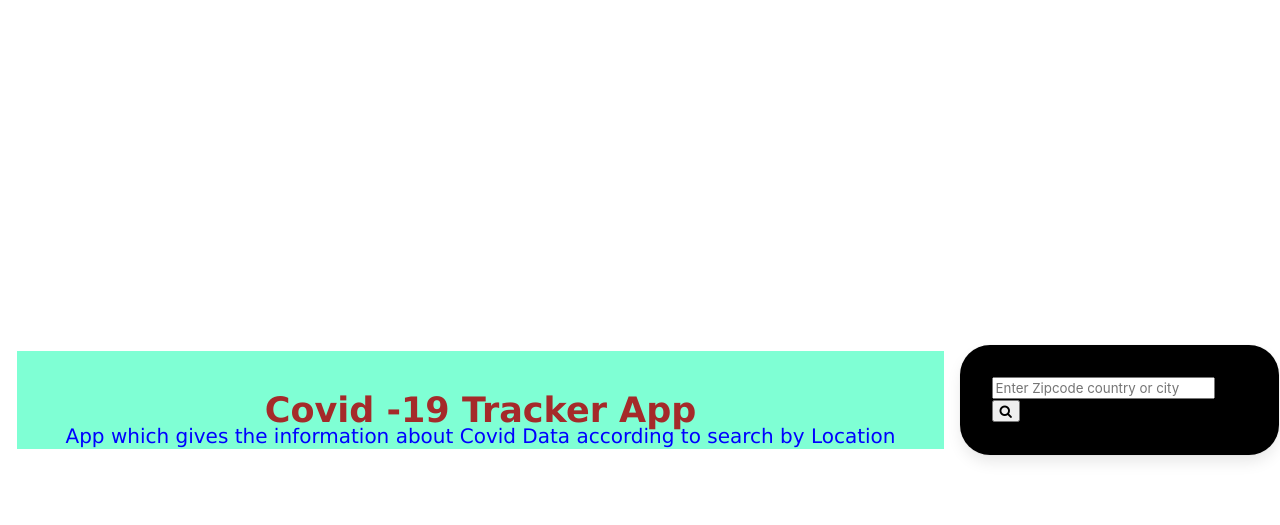
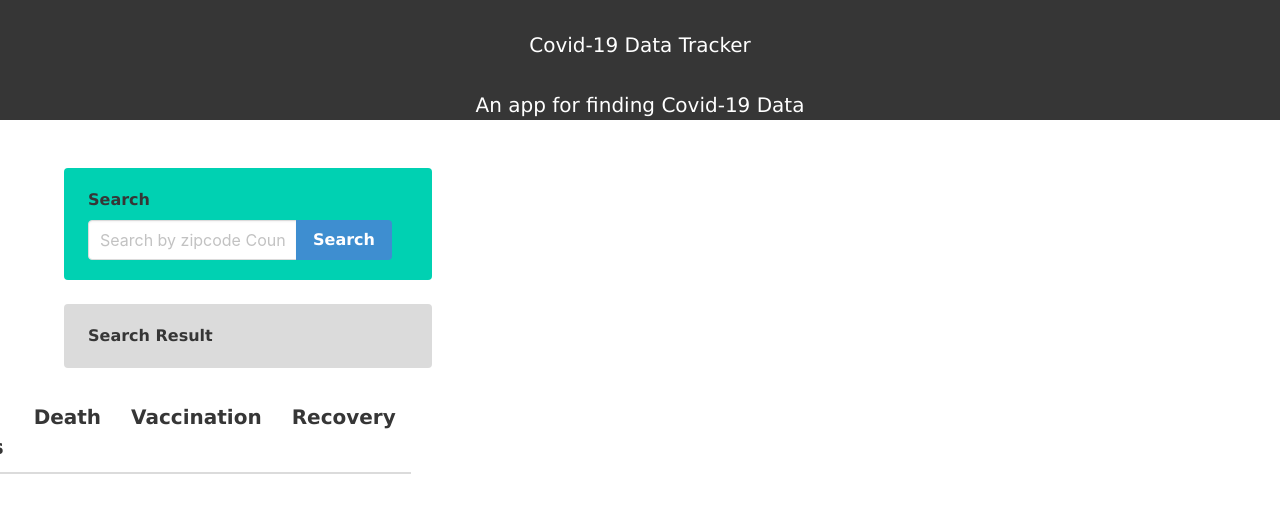
Before and after one commit to 73gs514/COVID-19-Tracker, a plain HTML site: page index.html in a window 1280 px wide. Drawn offline with nearby package versions, Linux system fonts and the light colour scheme; no server answers.

Commit message:
Update Index.html

```diff
--- a/assets/css/style.css
+++ b/assets/css/style.css
@@ -1,60 +1,26 @@
 body {
-    display: flex;
-    justify-content: center;
-    align-items: center;
-    height: 100vh;
-    margin: 0;
+    font-size: 20px;
     font-family: 'Lucida Sans', 'Lucida Sans Regular', 'Lucida Grande', 'Lucida Sans Unicode', Geneva, Verdana, sans-serif;
-    /*background-image: url('https://media.istockphoto.com/photos/mutating-virus-variant-picture-id1356114754?b=1&k=20&m=1356114754&s=170667a&w=0&h=yhp_uWIHKe0XewFgZ6birWy61Sl4LJsHtXsQ0n-nRmc=');*/
-    background-position: center;
+    font-weight: bolder;
 }
 
-.conatiner {
-    margin: 0;
-    padding: 0;
-}
-
-#herocontainer {
-    background-color: aquamarine;
-}
-
-.title {
+.titleHero {
     display: flex;
     justify-content: center;
 }
 
+#title {
+    display: flex;
+    text-align: center;
+}
+
 #subtitle {
     display: flex;
+    text-align: center;
     justify-content: center;
-    color: blue;
-}
-
-#titlebulma {
-    position: relative;
-    text-align: center;
-    top: 10px;
-    color: brown;
-    font-size: 35px;
-    font-weight: bolder;
 }
 
 .hero-body {
     padding-bottom: 0px;
     padding-top: 30px;
-    background-color: aquamarine;
 }
-
-.card {
-    padding: 2em;
-    margin: 1em;
-    border-radius: 30px;
-    width: 100%;
-    max-width: 420px;
-    background-color: black;
-}
-
-.search {
-    display: flex;
-    align-items: center;
-    justify-content: space-around;
-}
--- a/index.html
+++ b/index.html
@@ -5,37 +5,71 @@
     <meta charset="UTF-8">
     <meta http-equiv="X-UA-Compatible" content="IE=edge">
     <meta name="viewport" content="width=device-width, initial-scale=1.0">
-    <title>Document</title>
+    <title>Covid Data Tracker</title>
     <link rel="stylesheet" href="https://cdnjs.cloudflare.com/ajax/libs/bulma/0.9.4/css/bulma.min.css">
     <link rel="stylesheet" href="https://cdnjs.cloudflare.com/ajax/libs/font-awesome/4.7.0/css/font-awesome.min.css">
 
-    <link rel="stylesheet" href="./assets/css/style.css">
+    <link rel="stylesheet" href="./assets/css/style.css" />
 </head>
 
 <body>
 
-    <section class="hero is-light">
+    <section class="hero is-dark">
         <div class="hero-body">
-            <div class="container" id="heroconatiner">
-                <div class="title">
-                    <h1 id="titlebulma">Covid -19 Tracker App</h1>
+            <div class="container" id="heroContainer">
+                <div class="titleHero">
+                    <h1 id="title">Covid-19 Data Tracker</h1>
                 </div>
-                <div class="subtitle">
-                    <h4 id=subtitle>App which gives the information about Covid Data according to search by Location</h4>
-                </div>
+                </br>
+                <h4 id="subtitle">An app for finding Covid-19 Data</h4>
+
             </div>
+
+
+        </div>
         </div>
     </section>
-    <main>
+    <!-- End of Top part of page-->
+    <!--Search Section-->
+    <section class="section">
+        <div class="container">
+            <div class="columns">
+                <div class="column is-4">
+                    <!--Search box-->
+                    <div class="notification is-primary is-size-3">
+                        <form id="search-form">
+                            <label class="label">Search</label>
+                            <div class="field has-addons">
+                                <div class="control">
+                                    <input class="input" type="text" placeholder="Search by zipcode Country or city" id="search-field">
+                                </div>
+                                <div class="control">
+                                    <a class="button is-info" id="search-button">Search</a>
+                                </div>
+                            </div>
+                        </form>
+                    </div>
 
-        <div class="card">
-            <div class="serch">
-                <input type="text" class="search" placeholder="Enter Zipcode country or city ">
 
-                <button><i class="fa fa-search"></i></button>
-            </div>
-        </div>
-    </main>
+                    <!--Search Result-->
+
+                    <div class="notification has-background-grey-lighter" id="search-history">
+                        <label class="label">Search Result</label></div>
+                    <div class="column is-4">
+                        <div class="columns is-centered">
+                            <table class="table">
+                                <thead>
+                                    <tr>
+                                        <th><abbr title="Data">Data</abbr></th>
+                                        <th>New Cases</th>
+                                        <th>Death</th>
+                                        <th>Vaccination</th>
+                                        <th>Recovery</th>
+
+                                    </tr>
+                                </thead>
+
+                        </div>
 
 
 
@@ -45,7 +79,7 @@
 
 
 
-    <script src="./assets/js/index.js"></script>
+                        <script src="./assets/js/index.js"></script>
 
 </body>
 
```
